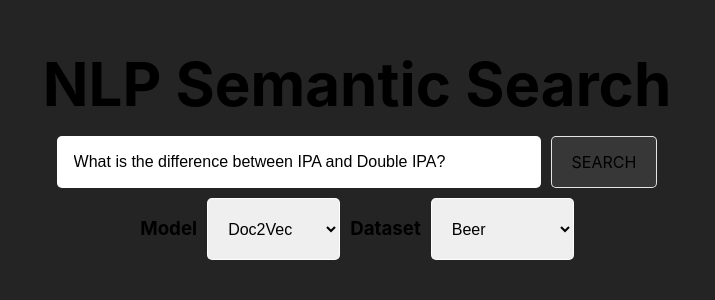
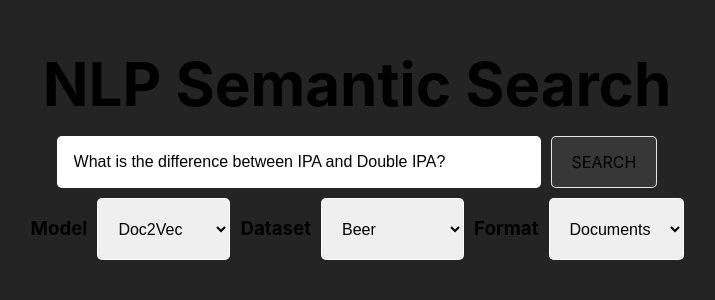
Before and after one commit to muccijacopo/nlp-semantic-search, a Svelte app in the folder frontend/: page / in a window 1280 px wide. Shown: the top 300 px of the page, without its empty margins (283-998 px from the left). Built offline with nearby package versions, Linux system fonts and the light colour scheme.

Commit message:
feat: add new format option

```diff
--- a/frontend/src/App.svelte
+++ b/frontend/src/App.svelte
@@ -57,6 +57,11 @@
       {#each topics as topic}
         <option value={topic.key}>{topic.name}</option>
       {/each}
+    </select>
+    <h3>Format</h3>
+    <select>
+      <option>Documents</option>
+      <option disabled>Answer</option>
     </select>
   </div>
 </div>
--- a/frontend/src/app.css
+++ b/frontend/src/app.css
@@ -6,7 +6,7 @@
 
   color-scheme: light dark;
   background-color: #242424;
-  --primary-color: #c2b73e;
+  --primary-color: #2386b4;
   --color-white: #ffffffde;
 
   font-synthesis: none;
```
